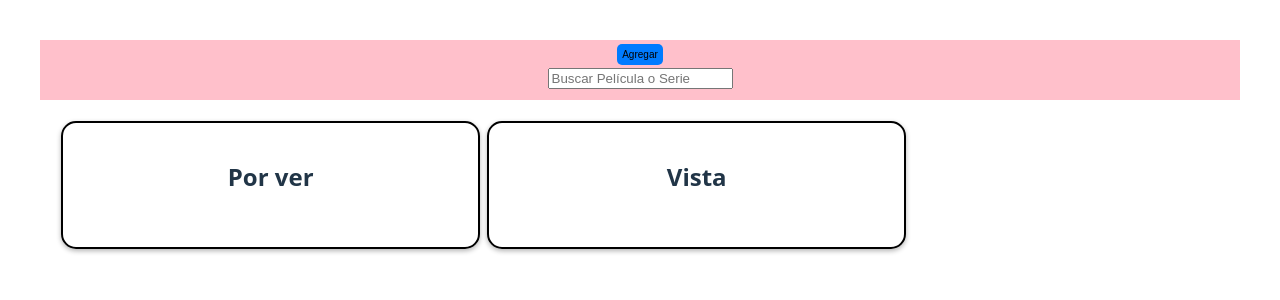
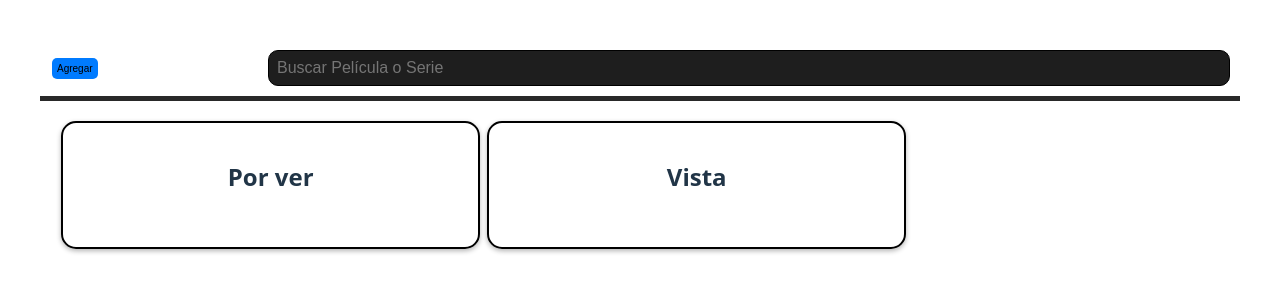
Before and after one commit to Rocio-Ayelen-Fernandez/Tp-React, a React (Vite) app in the folder tp-react-pwa/: page / in a window 1280 px wide. Shown: the top 300 px of the page. Built offline with nearby package versions, Linux system fonts and the light colour scheme.

Commit message:
Refactor Nav and Search components to improve styling and functionality; moved searchMovie logic to useEffect for better state handling

```diff
--- a/tp-react-pwa/Components/Nav/Nav.jsx
+++ b/tp-react-pwa/Components/Nav/Nav.jsx
@@ -1,25 +1,41 @@
-import Modal from '../Modal/Modal'
+import Styles from './Nav.module.css'
 import Button from '../Button/Button'
-//import Search from "../../Components/Search/Search"
-import { useState } from 'react'
-
-const Nav = ({action, buttons})=>{
+import Search from "../../Components/Search/Search"
 
 
+const Nav = ({actions, items})=>{
+
+    const componentMap = {
+        Button: Button,
+        Search: Search,
+    }
+    const propsMap = {
+        Button: (action) => ({ onclick: actions[action] }),
+        Search: (action) => ({ setSearch: actions[action] }),
+      };
 
     //Modal
     // const [showModal, setShowModal] = useState(false)
 
     return(
-        <div>
+        <div className={Styles.navContainer}>
 
-            {buttons.map(({name}) => (
-                <Button key={name} name={name} onclick={action} />
-            ))}
+            {items.map(({name,action,type}) => {
 
-            {/* <button onClick={() => setShowModal(true)}>Agregar pelicula</button> */}
+                const Component = componentMap[type]
+                if(!Component){
 
-            {/* <Modal isOpen={showModal} onClose={() => setShowModal(false)}/> */}
+                    console.error(`El tipo "${type}" no está definido en el mapeo de componentes.`);
+                    return null;
+                }
+                const dynamicProps = propsMap[type] ? propsMap[type](action): {}
+                return(
+                    <Component key={name} name={name} {...dynamicProps}/>
+                )
+
+            })}
+
+
         </div>
     )
 }
--- /dev/null
+++ b/tp-react-pwa/Components/Nav/Nav.module.css
@@ -0,0 +1,7 @@
+.navContainer{
+    display: flex;
+    justify-content: space-between;
+    align-items: center;
+    padding: 10px;
+    border-bottom: 5px solid #292929;
+}
--- a/tp-react-pwa/Components/Search/Search.jsx
+++ b/tp-react-pwa/Components/Search/Search.jsx
@@ -1,9 +1,8 @@
-import { useState } from "react";
-
+import Styles from './Search.module.css'
 
 const Search = ({setSearch})  =>{
     return(
-        <input type="text" onChange={e => setSearch(e.target.value)} placeholder="Buscar Película o Serie"/>
+        <input className={Styles.input} type="text" onChange={e => setSearch(e.target.value)} placeholder="Buscar Película o Serie"/>
     )
 }
 
--- /dev/null
+++ b/tp-react-pwa/Components/Search/Search.module.css
@@ -0,0 +1,8 @@
+.input{
+    width: 80%;
+    padding: 0.5rem;
+    border: 1px solid black;
+    background-color: #1e1e1e; /* dark grey */
+    border-radius: 10px;
+    font-size: 1rem;
+}
--- a/tp-react-pwa/pages/Home/Home.jsx
+++ b/tp-react-pwa/pages/Home/Home.jsx
@@ -35,21 +35,47 @@ const [search, setSearch] = useState('')
     setShowModal(true);
   };
 
-  const searchMovie = () =>{
+  // const searchMovie = () =>{
 
 
-      const busquedaEnVer = listaPorVer.filter(item => item.toLocaleLowerCase().includes(search.toLocaleLowerCase()))
-      if (busquedaEnVer.length === 0) {
+  //     const busquedaEnVer = listaPorVer.filter(item => item.toLocaleLowerCase().includes(search.toLocaleLowerCase()))
+  //     if (busquedaEnVer.length === 0) {
+  //         console.log("No se encontraron coincidencias");
+  //     }else{
+  //       console.log("Peliculas encontradas: ", busquedaEnVer);
+  //     }
+  // }
+  // searchMovie()
+
+  useEffect (() =>{
+
+    //Solo si el search no esta vacio
+    if(search.trim() !== ""){
+      const busquedaEnVer = listaPorVer.filter((item) =>
+
+        item.toLocaleLowerCase().includes(search.toLocaleLowerCase())
+      )
+
+        if (busquedaEnVer.length === 0) {
           console.log("No se encontraron coincidencias");
-      }else{
+        }else{
+          console.log("Peliculas encontradas: ", busquedaEnVer);
+        }
 
-      }
-  }
-  searchMovie()
+    }
 
-  const buttons = [
+  },[search,listaPorVer])
+
+
+  const actions = {
+    //Listar Funciones aca
+    agregar: Agregar,
+    search: setSearch,
+  };
+  const navItem = [
     //Agregar Botones para el nav aca
-    {name: "Agregar", action: "agregar"},
+    {name: "Agregar", action: "agregar", type: "Button"},
+    {name: "Buscar", action: "search", type: "Search"},
   ];
 
   // Cargar datos de localStorage
@@ -107,9 +133,9 @@ const [search, setSearch] = useState('')
       )}
 
       <div className={styles.navContainer}>
-        <Nav action={Agregar} buttons={buttons} />
+        <Nav actions={actions} items={navItem} />
 
-        <Search setSearch={setSearch}/>
+        {/* <Search setSearch={setSearch}/> */}
       </div>
 
       <div className={styles.mainGrid}>
--- a/tp-react-pwa/pages/Home/Home.module.css
+++ b/tp-react-pwa/pages/Home/Home.module.css
@@ -24,7 +24,7 @@ body{
 }
 
 .navContainer {
-    background-color: pink;
+    /* background-color: pink; */
     width: 100%;
     height: 60px;
 }
```
Also changed, not shown: tp-react-pwa/Components/Nav/Nav.modul.css (deleted).
